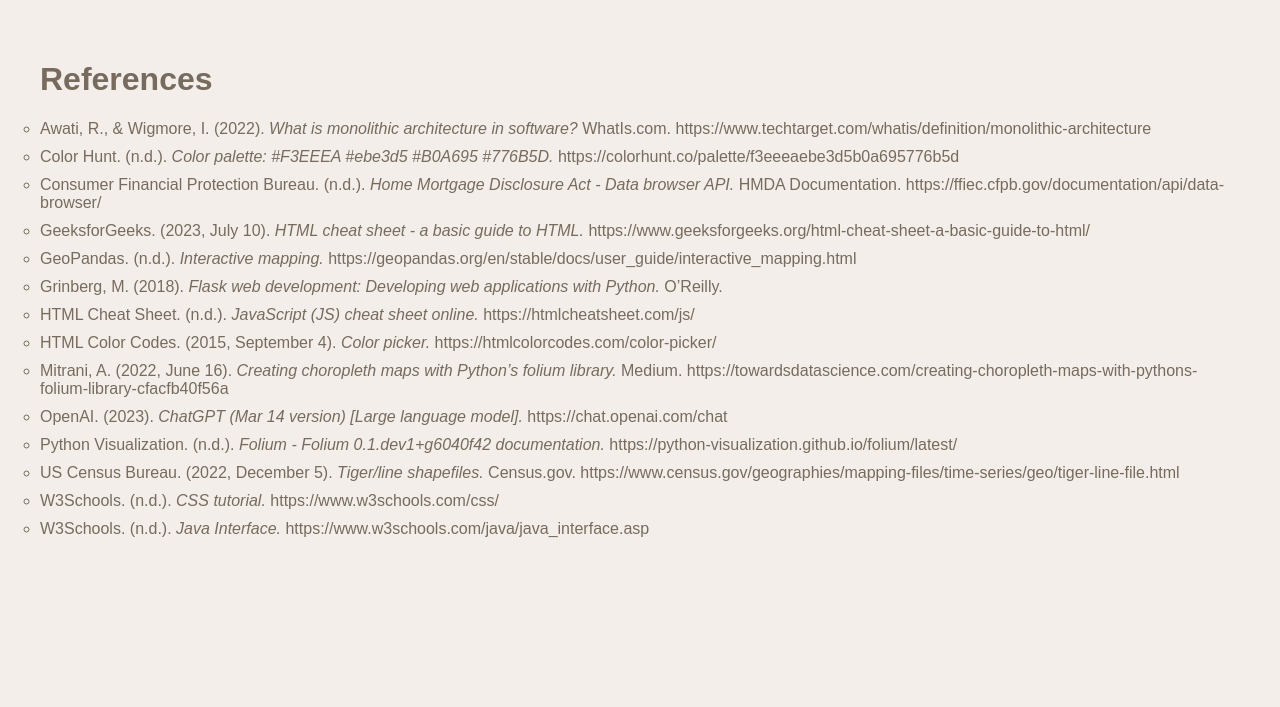
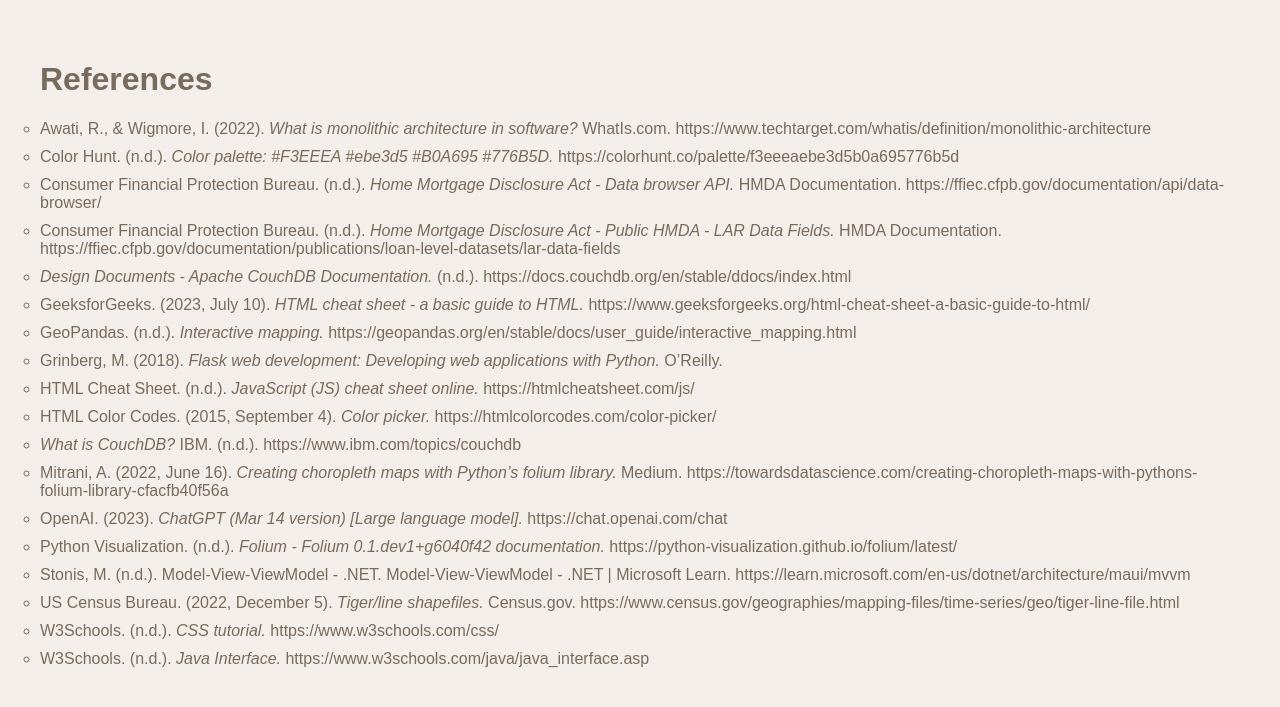
Before and after one commit to amason445/us_mortgages_flask_website, a Flask app: page /references/ in a window 1280 px wide. Shown: the top 707 px of the page. Run offline with Flask 3, Linux system fonts and the light colour scheme.

Commit message:
Updated References and views

```diff
--- a/app/main/views.py
+++ b/app/main/views.py
@@ -38,7 +38,7 @@
 
     raw_data = csv_exp.mortgage_averages(state_name=state)
 
-    return Response(raw_data, content_type= 'text/csv', headers={'Content-Disposition': f'attachment; filename={state}_averages_data.csv'})
+    return Response(raw_data, content_type= 'text/csv', headers={'Content-Disposition': f'attachment; filename={state}_data.csv'})
 
 
 @main.route('/state_level/<state>', endpoint = 'state_data')
--- a/app/templates/references.html
+++ b/app/templates/references.html
@@ -61,6 +61,14 @@
             Documentation. https://ffiec.cfpb.gov/documentation/api/data-browser/
         </li>
         <li>
+            Consumer Financial Protection Bureau. (n.d.). <i>Home Mortgage Disclosure Act - Public HMDA - LAR Data Fields.</i> HMDA
+            Documentation. https://ffiec.cfpb.gov/documentation/publications/loan-level-datasets/lar-data-fields
+        </li>
+        <li>
+            <i>Design Documents - Apache CouchDB Documentation.</i> (n.d.).
+            https://docs.couchdb.org/en/stable/ddocs/index.html
+        </li>
+        <li>
             GeeksforGeeks. (2023, July 10). <i>HTML cheat sheet - a basic guide to HTML.</i>
             https://www.geeksforgeeks.org/html-cheat-sheet-a-basic-guide-to-html/
         </li>
@@ -78,6 +86,10 @@
             HTML Color Codes. (2015, September 4). <i>Color picker.</i> https://htmlcolorcodes.com/color-picker/
         </li>
         <li>
+            <i>What is CouchDB?</i> IBM. (n.d.). https://www.ibm.com/topics/couchdb
+        </li>
+
+        <li>
             Mitrani, A. (2022, June 16). <i>Creating choropleth maps with Python’s folium library.</i> Medium.
             https://towardsdatascience.com/creating-choropleth-maps-with-pythons-folium-library-cfacfb40f56a
         </li>
@@ -87,6 +99,10 @@
         <li>
             Python Visualization. (n.d.). <i>Folium - Folium 0.1.dev1+g6040f42 documentation.</i>
             https://python-visualization.github.io/folium/latest/
+        </li>
+        <li>
+            Stonis, M. (n.d.). Model-View-ViewModel - .NET. Model-View-ViewModel - .NET | Microsoft Learn.
+            https://learn.microsoft.com/en-us/dotnet/architecture/maui/mvvm
         </li>
         <li>
             US Census Bureau. (2022, December 5). <i>Tiger/line shapefiles.</i> Census.gov.
--- a/app/templates/state_pages.html
+++ b/app/templates/state_pages.html
@@ -51,7 +51,8 @@
             </tr>
         </tbody>
     </table>
-    <h3>Mortgage Loan Volume<h3>
+
+            <h3>Mortgage Loan Volume<h3>
             <img src="data:iamge/png;base64,{{ loan_volume_plot|safe }}">
             <h3>Mortgage Loan Volume ($)</h3>
             <img src="data:iamge/png;base64,{{ loan_amount_plot|safe }}">
@@ -61,7 +62,7 @@
             <img src="data:iamge/png;base64,{{ ltv_plot|safe }}">
             <h2>Download State Mortgage Data</h2>
             <ul>
-                <li><a href="{{ url_for('main.averages_csv', state = state) }}">Download State Averages Data</a></li>
+                <li><a href="{{ url_for('main.averages_csv', state = state) }}">Download State Data</a></li>
             </ul>
 </body>
 
--- a/app/visualizations.py
+++ b/app/visualizations.py
@@ -35,7 +35,7 @@
         ax = plt.gca()
         ax.xaxis.set_major_locator(plt.MaxNLocator(integer=True))
 
-        plt.title(f"Mortgage Loan Volume for the US State of {utl.state_abbreviation_mapping(state_name)}")
+        plt.title(f"Loan Volume for the US State of {utl.state_abbreviation_mapping(state_name)}")
         plt.xlabel('Year')
         plt.ylabel('Loan Volume')
 
@@ -118,9 +118,9 @@
         ax = plt.gca()
         ax.xaxis.set_major_locator(plt.MaxNLocator(integer=True))
 
-        plt.title(f"Total Loan Volume in Dollars for the US State of {utl.state_abbreviation_mapping(state_name)}")
+        plt.title(f"Loan Volume ($) for the US State of {utl.state_abbreviation_mapping(state_name)}")
         plt.xlabel('Year')
-        plt.ylabel('Total Loaned ($Ms)')
+        plt.ylabel('Loan Volume ($0000)')
         plt.legend(title = 'Loan Term')
 
         buffer = BytesIO()
```
Also changed, not shown: app/templates/index.html (+6 -1 lines), app/templates/state_geo.html (+38 -3 lines).
